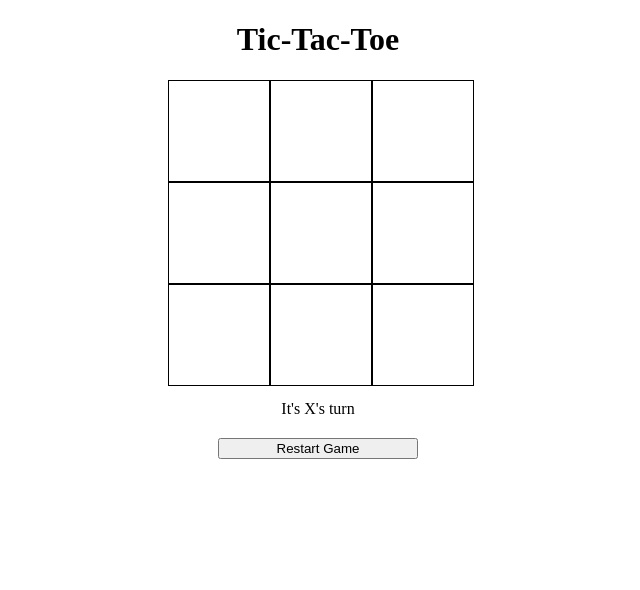
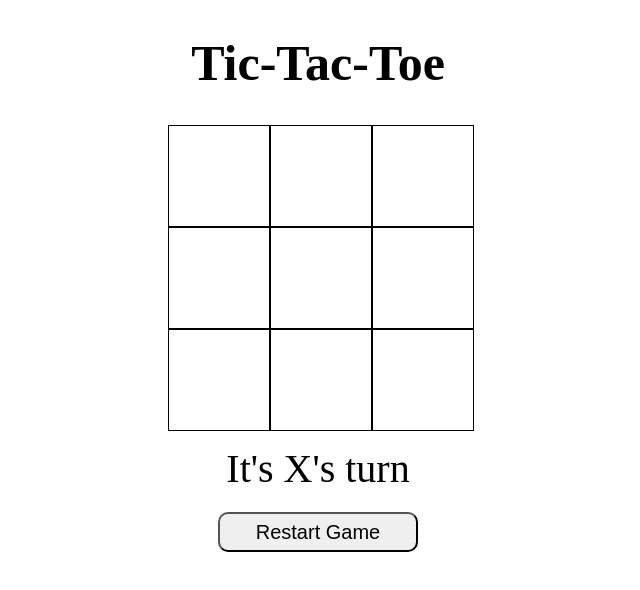
Before and after one commit to MarkoM71/tic-tac-toe, a plain HTML site: page index.html in a window 1280 px wide. Shown: the whole page, without its empty margins (322-962 px from the left). Drawn offline with Linux system fonts and the light colour scheme.

Commit message:
Add basic CSS styling

```diff
--- a/styles.css
+++ b/styles.css
@@ -6,6 +6,7 @@
     display: flex;
     justify-content: center;
     align-content: center;
+    font-size: 50px;
 }
 
 .board-container {
@@ -26,6 +27,11 @@
     border: 1px solid black;
     width: 100px;
     height: 100px;
+    font-size: 60px;
+    display: flex;
+    justify-content: center;
+    align-items: center;
+
 }
 
 .displayMessage {
@@ -35,13 +41,18 @@
     margin-right: auto;
     margin-top: 20px;
     width: 200px;
+    font-size: 40px;
 }
 
 .restart {
     display: flex;
     justify-content: center;
+    align-items: center;
     margin-left: auto;
     margin-right: auto;
     margin-top: 20px;
     width: 200px;
+    height: 40px;
+    font-size: 20px;
+    border-radius: 10px;
 }
```
